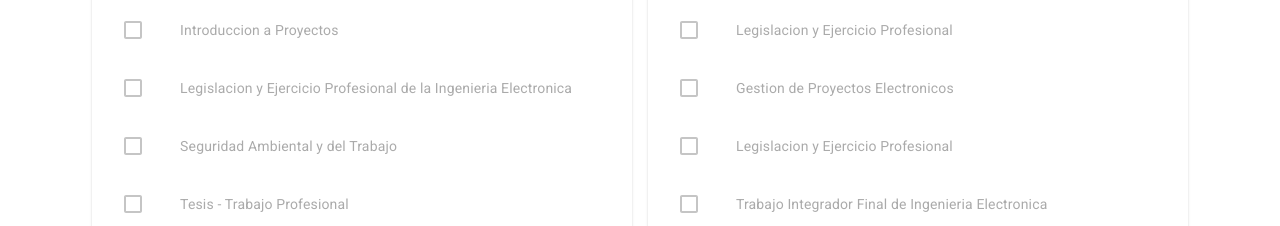
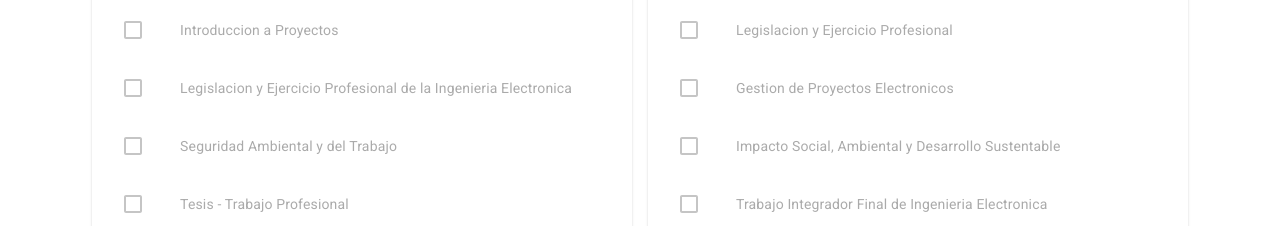
Before and after one commit to SebastianBranda/plan-electronica-transicion-2009-2023, a React (Vite) app: page / in a window 1280 px wide. Shown: the part 1640-1866 px from the top of the page. Built offline with nearby package versions, Linux system fonts and the light colour scheme.

Commit message:
fix type + readme

```diff
--- a/src/planes/plan2009.js
+++ b/src/planes/plan2009.js
@@ -1,3 +1,5 @@
+// Deprecado, no utilizar ni modificar
+
 const plan2009 = [
     {
         nombreMateria: "CBC",
--- a/src/planes/plan2023Obligatorias.js
+++ b/src/planes/plan2023Obligatorias.js
@@ -197,7 +197,7 @@ const plan2023Obligatorias = [
         creditos: 6,
     },
     {
-        nombreMateria: "Legislacion y Ejercicio Profesional",
+        nombreMateria: "Impacto Social, Ambiental y Desarrollo Sustentable",
         correlativas: [],
         creditosRequeridos: 100,
         equivalencias: [],
```
Also changed, not shown: src/planes/plan2023.js (+10 -0 lines), 1 other file (tests, documents, lock files or other folders).
